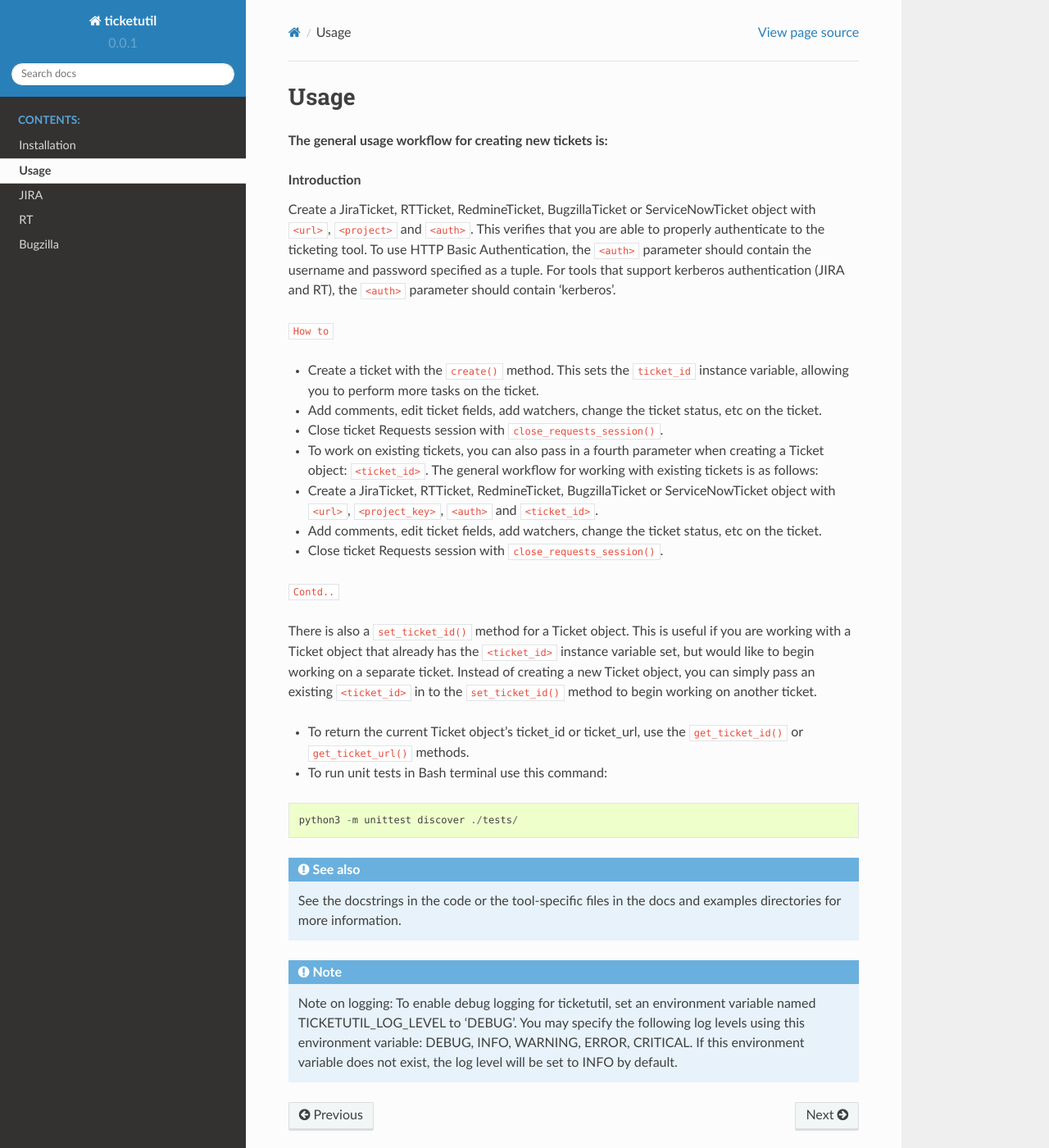
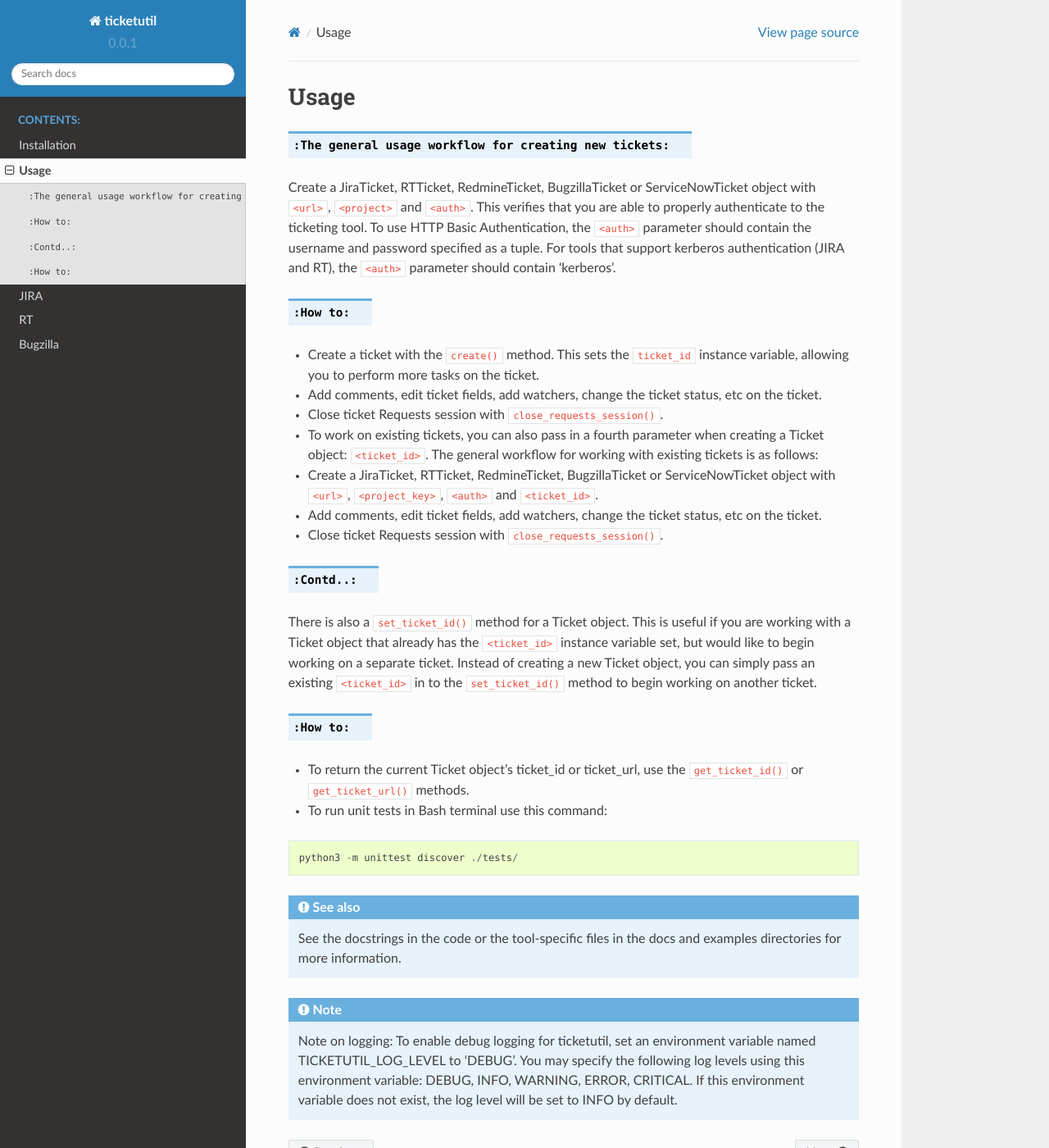
Before and after one commit to dmranck/ticketutil, a Sphinx documentation site: the page built from read-the-docs/source/Usage.rst, in a window 1280 px wide and 1400 px high. Shown: the whole window at 82% size. Built offline with Sphinx 7.4.7 and the Read the Docs theme 2.0.0, drawn with Linux system fonts in a browser that asks for light colours.

Commit message:
UPDATE Usage.rst

```diff
--- a/read-the-docs/source/Usage.rst
+++ b/read-the-docs/source/Usage.rst
@@ -1,9 +1,7 @@
 Usage
 =====
 
-**The general usage workflow for creating new tickets is:**
-
-.. rubric:: Introduction
+.. rst:role:: The general usage workflow for creating new tickets
 
 Create a JiraTicket, RTTicket, RedmineTicket, BugzillaTicket
 or ServiceNowTicket object with ``<url>``, ``<project>`` and ``<auth>``. This
@@ -14,7 +12,7 @@ authentication (JIRA and RT), the ``<auth>`` parameter should contain
 'kerberos'.
 
 
-``How to``
+.. rst:role:: How to
 
 - Create a ticket with the ``create()`` method. This sets the ``ticket_id``
   instance variable, allowing you to perform more tasks on the ticket.
@@ -37,7 +35,7 @@ authentication (JIRA and RT), the ``<auth>`` parameter should contain
 
 - Close ticket Requests session with ``close_requests_session()``.
 
-``Contd..``
+.. rst:role:: Contd..
 
 There is also a ``set_ticket_id()`` method for a Ticket object. This is
 useful if you are working with a Ticket object that already has the
@@ -46,6 +44,7 @@ on a separate ticket. Instead of creating a new Ticket object, you can
 simply pass an existing ``<ticket_id>`` in to the ``set_ticket_id()``
 method to begin working on another ticket.
 
+.. rst:role:: How to
 
 - To return the current Ticket object's ticket_id or ticket_url, use the ``get_ticket_id()`` or ``get_ticket_url()`` methods.
 
```
